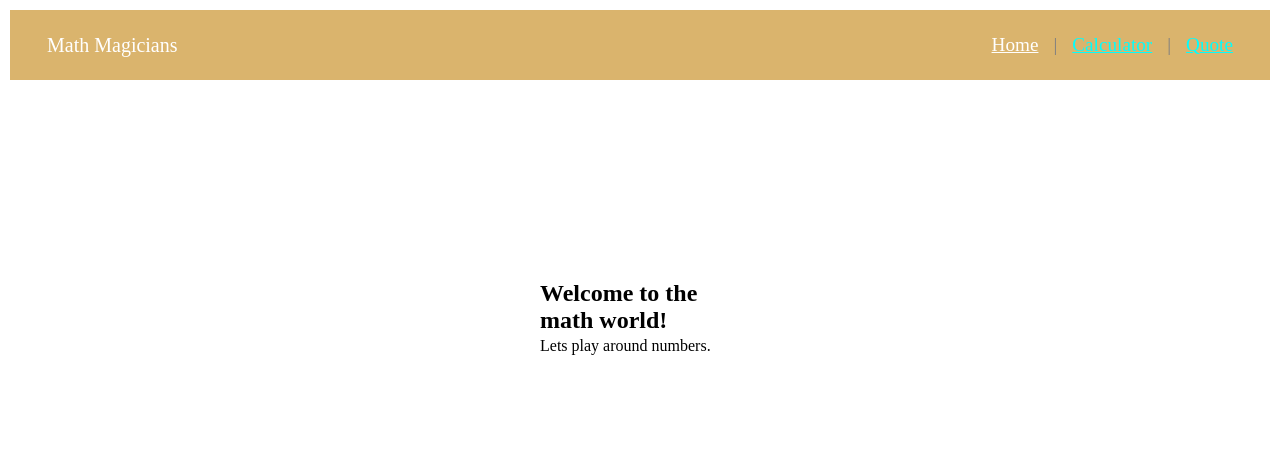
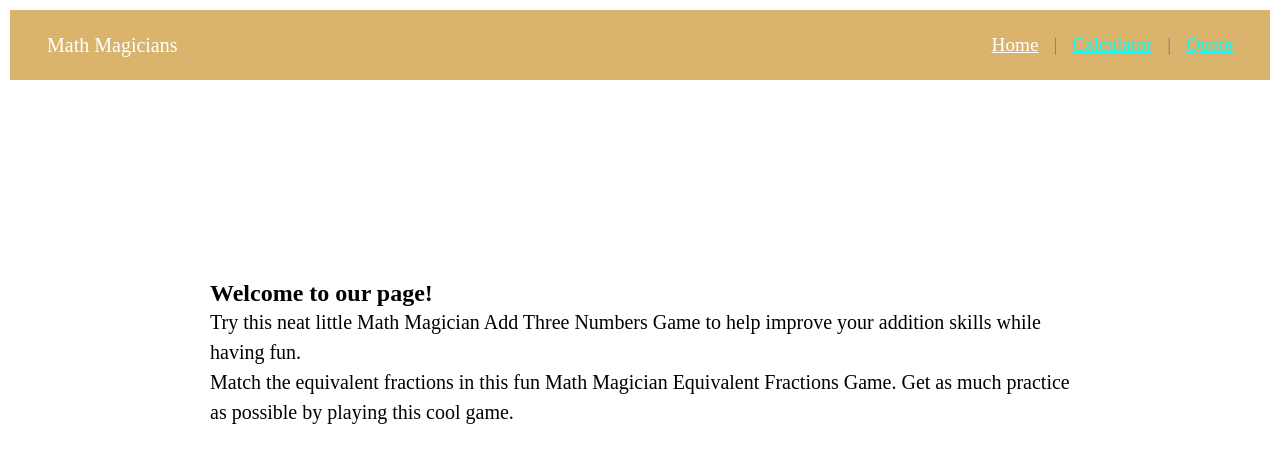
Before and after one commit to rabayarabu/calculator, a React (Create React App) app: page / in a window 1280 px wide. Shown: the top 462 px of the page. Built offline with nearby package versions, Linux system fonts and the light colour scheme.

Commit message:
Changed home page style

```diff
--- a/src/components/Home.js
+++ b/src/components/Home.js
@@ -3,8 +3,16 @@ import React from 'react';
 const Home = () => (
   <section>
     <div className="container">
-      <h2>Welcome to the math world!</h2>
-      <p>Lets play around numbers.</p>
+      <h2>Welcome to our page!</h2>
+      <p className="paragraph">
+        Try this neat little Math Magician Add Three Numbers Game
+        to help improve your addition skills while having fun.
+      </p>
+      {' '}
+      <p className="paragraph">
+        Match the equivalent fractions in this fun Math Magician Equivalent Fractions Game.
+        Get as much practice as possible by playing this cool game.
+      </p>
     </div>
   </section>
 
--- a/src/index.css
+++ b/src/index.css
@@ -86,7 +86,7 @@ a {
 
 p {
   line-height: 1.5;
-  font-size: 1rem;
+  font-size: 1.2rem;
 }
 
 .aouthor {
@@ -109,7 +109,6 @@ p {
 }
 
 .container {
-  max-width: 600px;
   margin: auto;
   padding: 200px;
 }
@@ -117,3 +116,7 @@ p {
 .App {
   width: 100%;
 }
+
+.paragraph {
+  font-size: 20px;
+}
```
